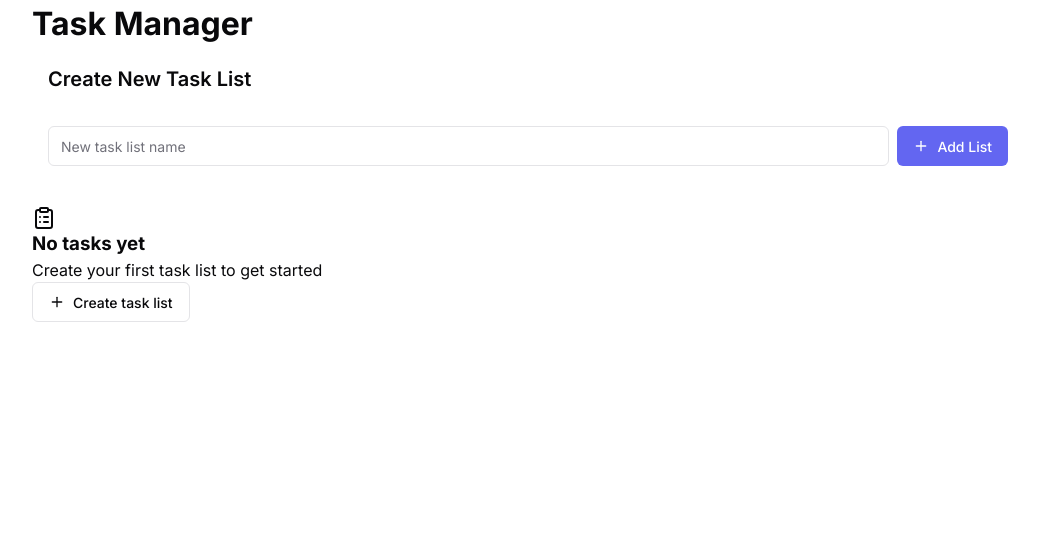
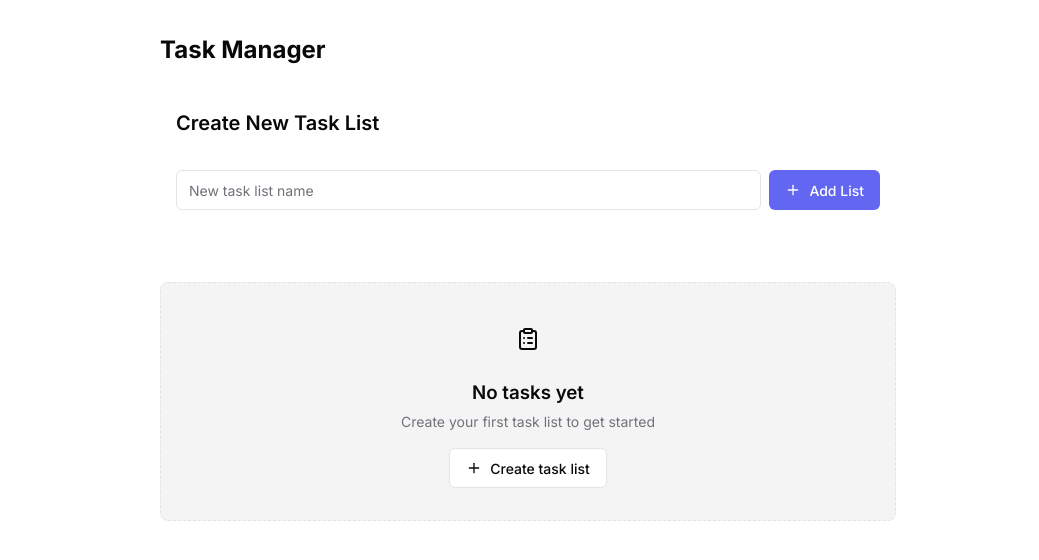
Before and after one commit to aleksiliu/task-manager, a Next.js app: page / in a window 1280 px wide. Shown: the top 560 px of the page, without its empty margins (112-1151 px from the left). Built offline with nearby package versions, Linux system fonts and the light colour scheme.

Commit message:
Edit page styles

```diff
--- /dev/null
+++ b/app/page.module.css
@@ -0,0 +1,62 @@
+.task-manager {
+    max-width: 48rem;
+    margin: var(--space-4) auto;
+    padding: var(--space-4);
+  }
+
+  .task-manager__title {
+    margin-bottom: var(--space-6);
+    font-size: 1.5rem;
+    font-weight: 700;
+  }
+
+  .task-manager__error {
+    margin-bottom: var(--space-4);
+    padding: var(--space-4);
+    border-radius: var(--radius-md);
+    background-color: var(--destructive);
+    opacity: 0.15;
+    color: var(--destructive);
+  }
+
+  .task-manager__lists {
+    display: flex;
+    flex-direction: column;
+    gap: var(--space-4);
+  }
+
+  .task-manager__empty {
+    display: flex;
+    flex-direction: column;
+    align-items: center;
+    justify-content: center;
+    gap: var(--space-4);
+    padding: var(--space-8);
+    text-align: center;
+    border: 1px dashed var(--border);
+    border-radius: var(--radius-lg);
+    background-color: var(--secondary);
+    margin-top: var(--space-8);
+  }
+
+  .task-manager__empty-icon {
+    padding: var(--space-3);
+    border-radius: 9999px;
+    background-color: var(--muted);
+  }
+
+  .task-manager__empty-content {
+    display: flex;
+    flex-direction: column;
+    gap: var(--space-1);
+  }
+
+  .task-manager__empty-title {
+    font-weight: 600;
+    color: var(--foreground);
+  }
+
+  .task-manager__empty-text {
+    font-size: 0.875rem;
+    color: var(--muted-foreground);
+  }
--- a/app/page.tsx
+++ b/app/page.tsx
@@ -5,21 +5,27 @@ import { Button } from '@/components/ui/button';
 import { useTaskOperations } from '@/hooks/use-task-operations';
 import { NewTaskListForm } from '@/features/task-list/task-list-form';
 import { TaskListPreview } from '@/features/task-list/task-list-preview';
+import styles from './page.module.css';
 
 export default function TaskManager() {
   const { taskLists, error, addTaskList, editTaskListName, deleteTaskList } = useTaskOperations();
 
   return (
-    <div className='container mt-4 max-w-3xl p-4'>
-      <h1 className='mb-6 text-2xl font-bold'>Task Manager</h1>
+    <div className={styles['task-manager']}>
+      <h1 className={styles['task-manager__title']}>Task Manager</h1>
 
       {error && (
-        <div className='mb-4 rounded-md bg-destructive/15 p-4 text-destructive' role='alert'>
+        <div className={styles['task-manager__error']} role="alert">
           <p>{error}</p>
         </div>
       )}
 
-      <NewTaskListForm onSubmit={addTaskList} existingNames={taskLists.map((list) => list.name)} />
+      <NewTaskListForm
+        onSubmit={addTaskList}
+        existingNames={taskLists.map((list) => list.name)}
+      />
+
+      <div className={styles['task-manager__lists']}>
         {taskLists.map((taskList) => (
           <TaskListPreview
             key={taskList.id}
@@ -29,17 +35,24 @@ export default function TaskManager() {
             existingNames={taskLists.map((list) => list.name)}
           />
         ))}
+      </div>
+
       {taskLists.length === 0 && (
-        <div className='flex flex-col items-center justify-center gap-4 rounded-lg border border-dashed border-neutral-200 bg-neutral-50/50 p-8 text-center'>
-          <div className='rounded-full bg-neutral-100 p-3'>
-            <ClipboardList className='h-6 w-6 text-neutral-500' />
+        <div className={styles['task-manager__empty']}>
+          <div className={styles['task-manager__empty-icon']}>
+            <ClipboardList className="h-6 w-6" />
           </div>
-          <div className='space-y-1'>
-            <h3 className='font-semibold text-neutral-900'>No tasks yet</h3>
-            <p className='text-sm text-neutral-500'>Create your first task list to get started</p>
+          <div className={styles['task-manager__empty-content']}>
+            <h3 className={styles['task-manager__empty-title']}>No tasks yet</h3>
+            <p className={styles['task-manager__empty-text']}>
+              Create your first task list to get started
+            </p>
           </div>
-          <Button onClick={() => document.querySelector('input')?.focus()} variant='outline' className='mt-2'>
-            <Plus className='h-4 w-4' />
+          <Button
+            onClick={() => document.querySelector('input')?.focus()}
+            variant="outline"
+          >
+            <Plus className="h-4 w-4" />
             Create task list
           </Button>
         </div>
```
Lines whose indentation alone changed are shown as unchanged.
